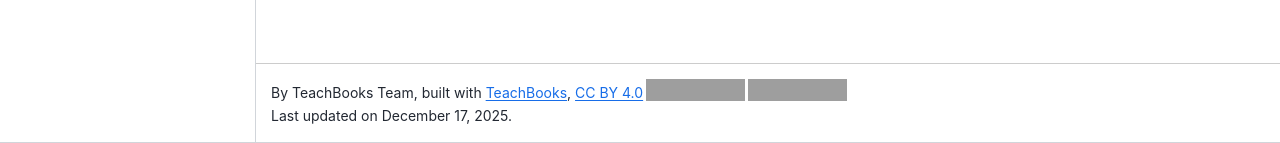
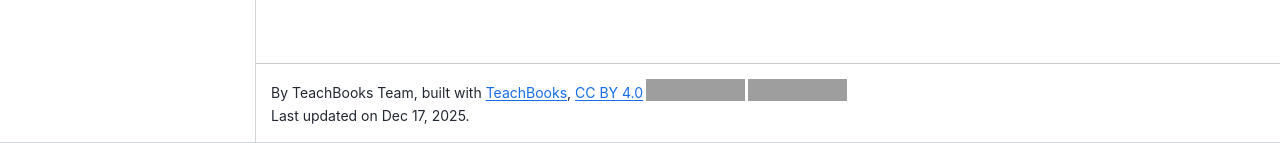
Before and after one commit to TeachBooks/template, a Jupyter Book: the page built from book/references.md, in a window 1280 px wide. Shown: the part 757-900 px from the top of the page. Built offline with Jupyter Book 1.0.4 settings and Sphinx 7.4.7 and the Sphinx Book theme 1.1.4, drawn with Linux system fonts in a browser that asks for light colours; comment, search, counter and statistics services are not loaded; grey boxes are pictures that could not be loaded.

Commit message:
Clear last updated date format in config

```diff
--- a/book/_config.yml
+++ b/book/_config.yml
@@ -43,7 +43,7 @@ sphinx:                                              # Options passed on to the
         thebe: true                                  # Required for live code, part of TeachBooks-Sphinx-Thebe (https://teachbooks.io/manual/features/live_code.html)
       announcement: ""                               # Default value (line can be removed), sets a banner announcement at the top of the site, configuration part of Jupyterbook v1 (https://jupyterbook.org/en/stable/customize/config.html)
     html_show_copyright:   false                     # As the copyright is included in the author field, configuration part of Sphinx (https://www.sphinx-doc.org/en/master/index.html)
-    html_last_updated_fmt: '%B %-d, %Y'              # Adds the date of the last update to the footer, use '%-d %B %Y' for a Dutch formatting of the date, configuration part of Sphinx (https://www.sphinx-doc.org/en/master/index.html)
+    html_last_updated_fmt: ''                        # Adds the date of the last update to the footer, if '' based on value of language
     html_static_path: ["figures"]                    # Add folder that contain files that need to be included, such as the location of the logo(s), configuration part of Sphinx (https://www.sphinx-doc.org/en/master/index.html)
     mathjax3_config:
       chtml: {
```
